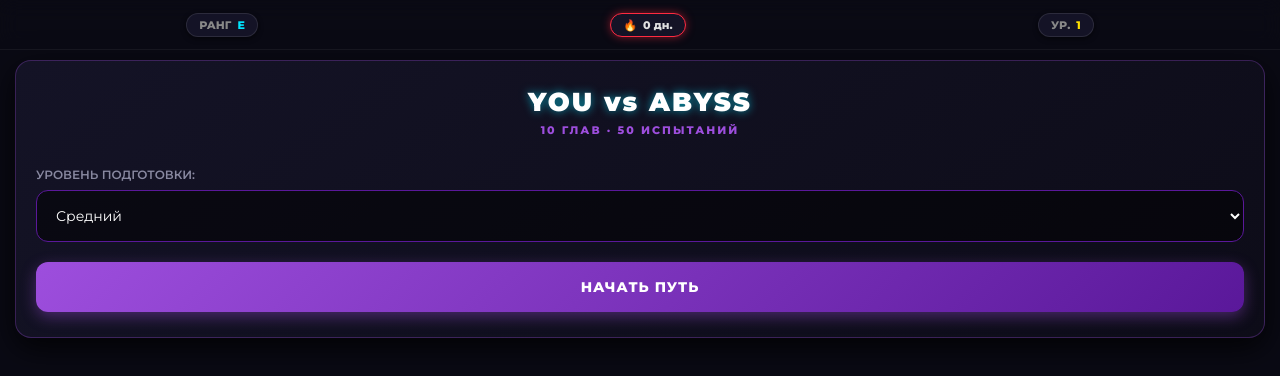
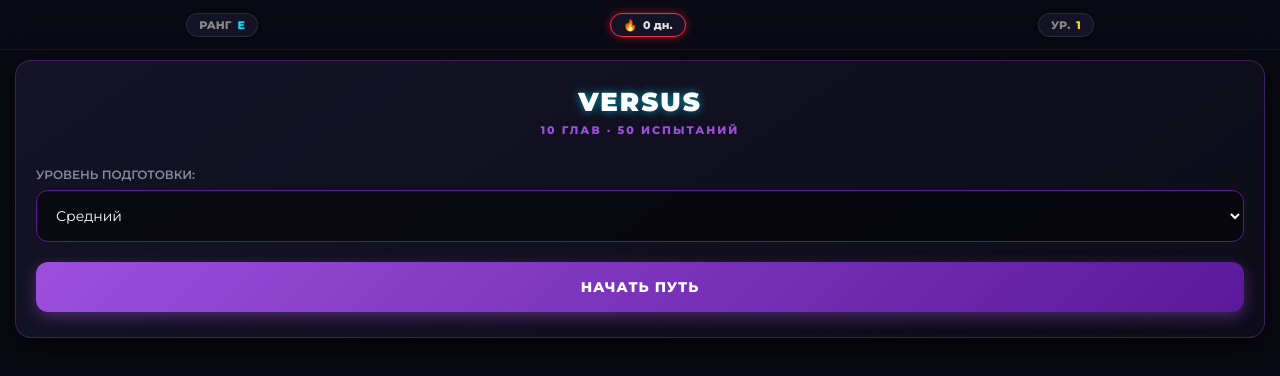
Before and after one commit to Vitalik4063/fit-rpg-webapp, a plain HTML site: page index.html in a window 1280 px wide. Drawn offline with Linux system fonts and the light colour scheme; files whose address does not match are found by name.

Commit message:
Update index.html

```diff
--- a/index.html
+++ b/index.html
@@ -31,7 +31,7 @@
   <div id="screen-onboarding" class="screen active" style="padding-top: 60px;">
     <div class="modern-card epic-entrance">
       <div class="card-content">
-        <h1 class="modern-title glow-text-cyan">YOU vs ABYSS</h1>
+        <h1 class="modern-title glow-text-cyan">VERSUS</h1>
         <p class="modern-subtitle">10 ГЛАВ · 50 ИСПЫТАНИЙ</p>
 
         <form id="health-form">
```
